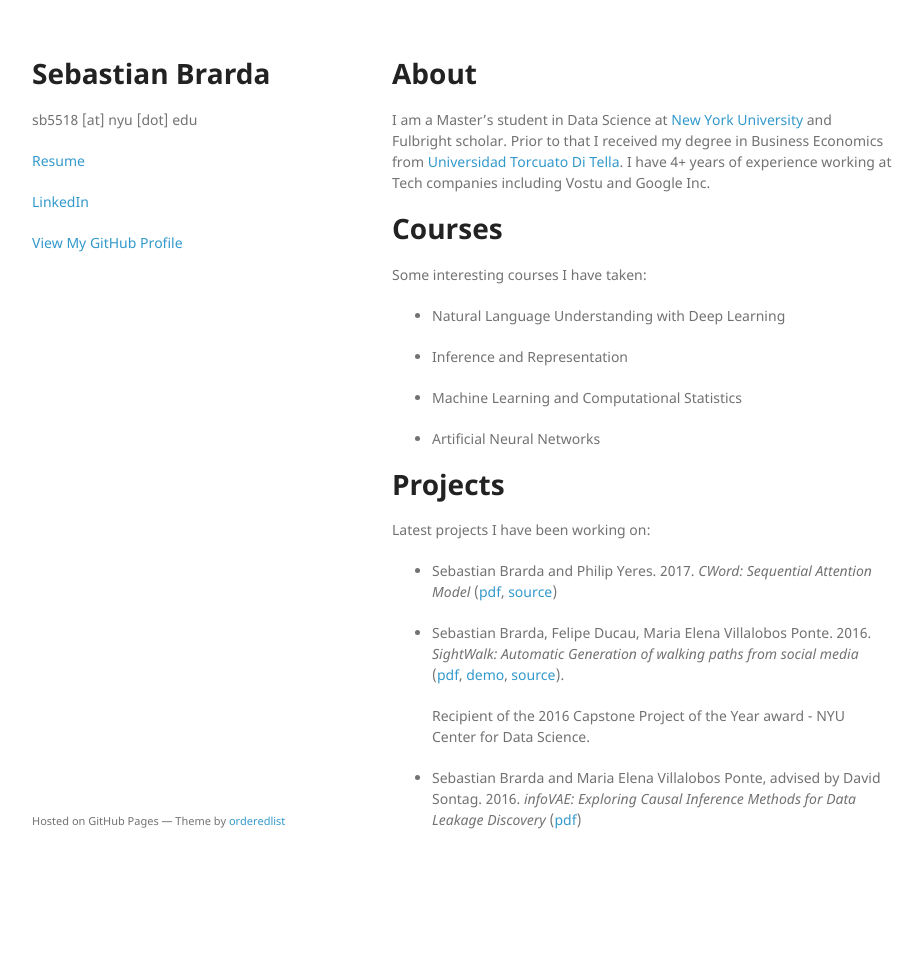
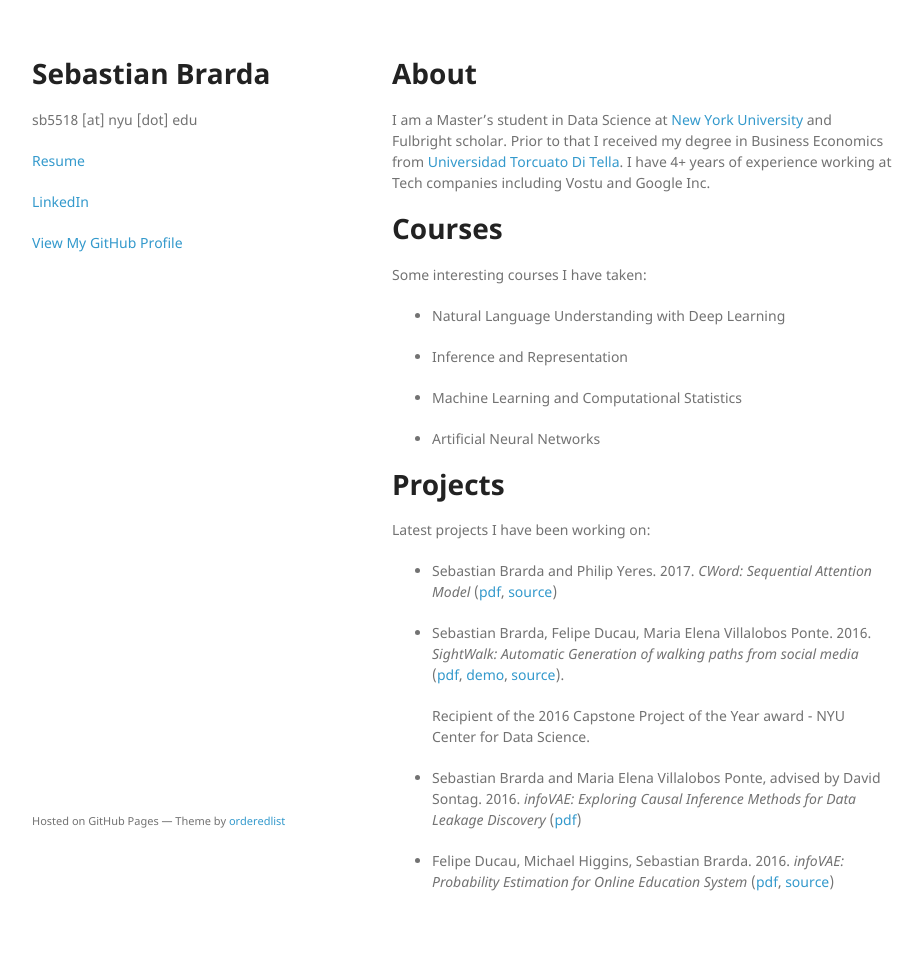
Before and after one commit to sb5518/sb5518.github.io, a Jekyll site: the page built from index.md, in a window 1280 px wide. Shown: the whole page, without its empty margins (178-1101 px from the left). Built offline with Jekyll 4.4.1, drawn with Linux system fonts in a browser that asks for light colours; our own code applies the rules of GitHub Pages for plain Markdown files; before the commit the page ends 900 px from its top, so only the background shows below that.

Commit message:
Create index.md

```diff
--- a/index.md
+++ b/index.md
@@ -26,3 +26,5 @@ Latest projects I have been working on:
    Recipient of the 2016 Capstone Project of the Year award - NYU Center for Data Science.
 
 - Sebastian Brarda and Maria Elena Villalobos Ponte, advised by David Sontag. 2016. _infoVAE: Exploring Causal Inference Methods for Data Leakage Discovery_ ([pdf](https://github.com/sb5518/sb5518.github.io/blob/master/Inference.pdf))
+
+- Felipe Ducau, Michael Higgins, Sebastian Brarda. 2016. _infoVAE: Probability Estimation for Online Education System_ ([pdf](https://github.com/fducau/ML2016_EDU/blob/master/DS-GA-1003_Final_Project.pdf), [source](https://github.com/fducau/ML2016_EDU))
```
